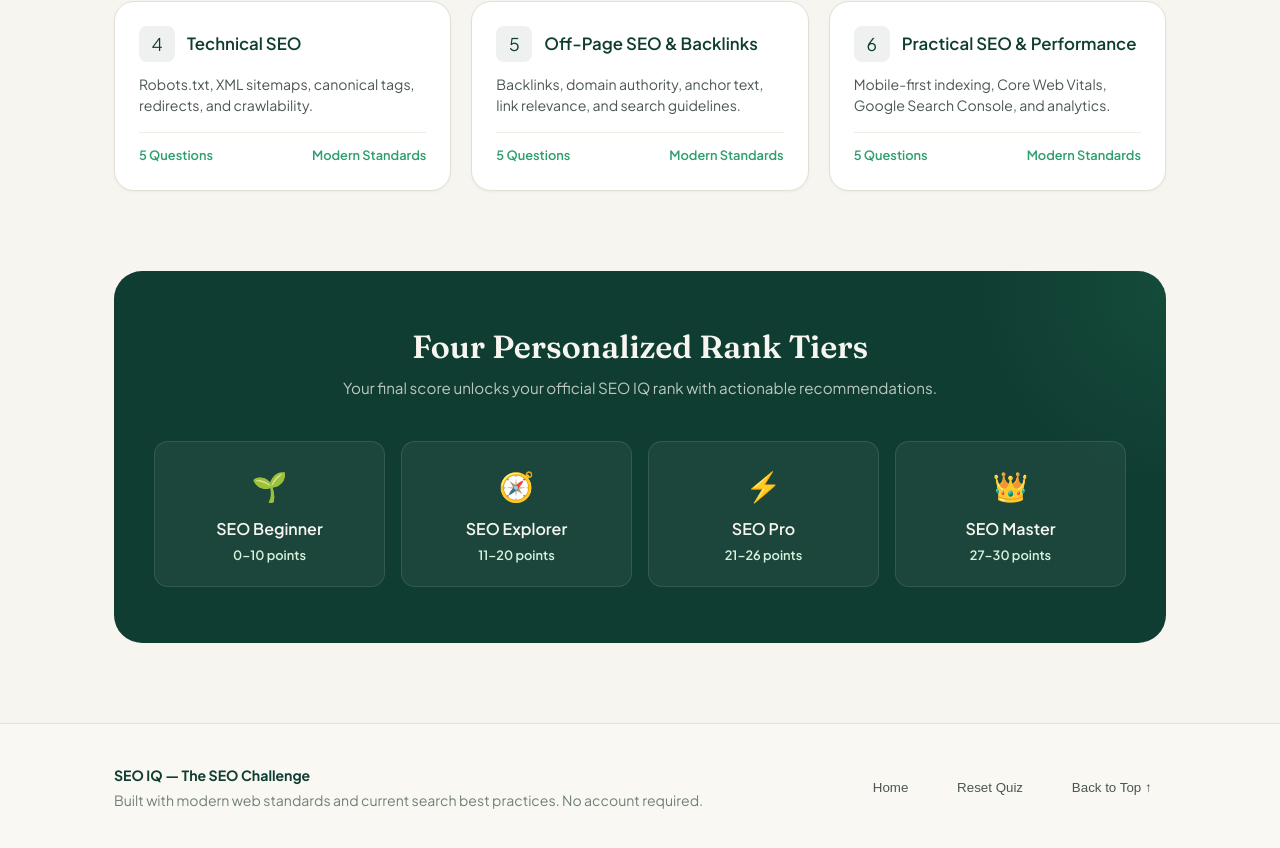
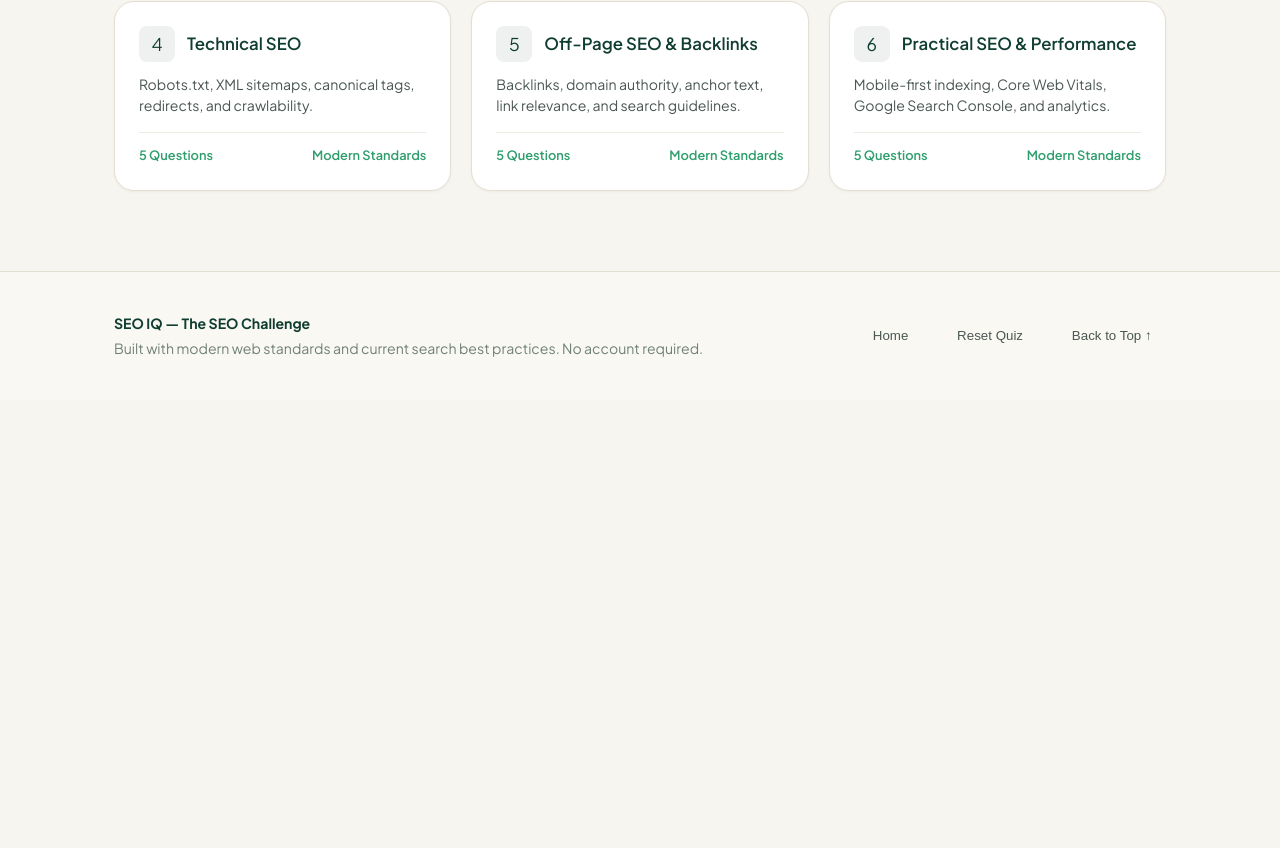
Before and after one commit to JyothiDevappa/seo-quiz, a React (Vite) app: page / in a window 1280 px wide. Shown: the part 1065-1913 px from the top of the page. After the commit the page ends 1465 px from the top, so only its background shows below. Built offline with nearby package versions, Linux system fonts and the light colour scheme.

Commit message:
Remove Four Personalized Rank Tiers section from landing page

```diff
--- a/src/components/LandingPage.jsx
+++ b/src/components/LandingPage.jsx
@@ -1,5 +1,4 @@
-import React from 'react';
-import { CATEGORIES, SEO_LEVELS } from '../data/questions';
+import { CATEGORIES } from '../data/questions';
 
 export default function LandingPage({ onStartQuiz, onResumeQuiz, hasSavedProgress, savedQuestionIndex }) {
   return (
@@ -113,25 +112,6 @@ export default function LandingPage({ onStartQuiz, onResumeQuiz, hasSavedProgres
         </div>
       </section>
 
-      {/* SEO Levels Preview */}
-      <section className="container" aria-labelledby="levels-heading">
-        <div className="levels-preview">
-          <div className="levels-header">
-            <h2 id="levels-heading">Four Personalized Rank Tiers</h2>
-            <p>Your final score unlocks your official SEO IQ rank with actionable recommendations.</p>
-          </div>
-
-          <div className="levels-grid">
-            {SEO_LEVELS.map((lvl) => (
-              <div key={lvl.title} className="level-card">
-                <div className="level-badge" aria-hidden="true">{lvl.badge}</div>
-                <div className="level-title">{lvl.title}</div>
-                <div className="level-range">{lvl.min}–{lvl.max} points</div>
-              </div>
-            ))}
-          </div>
-        </div>
-      </section>
     </main>
   );
 }
```
